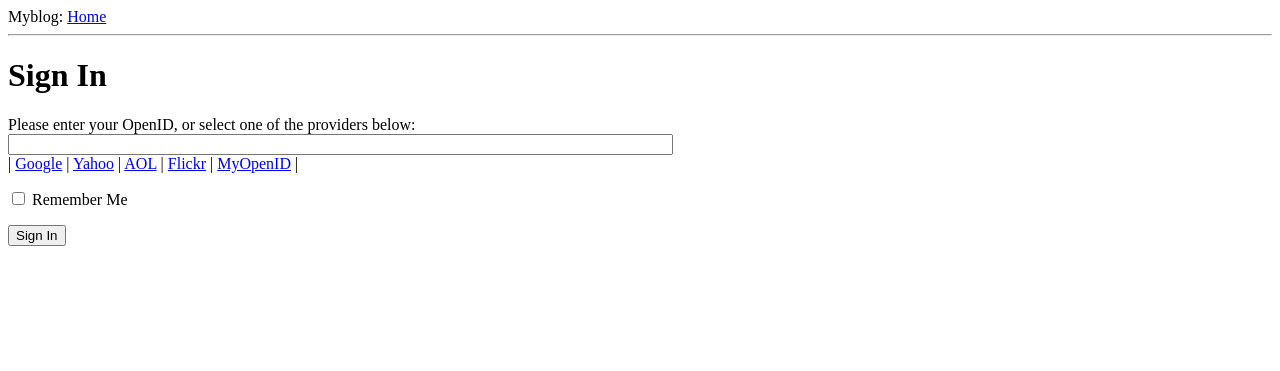
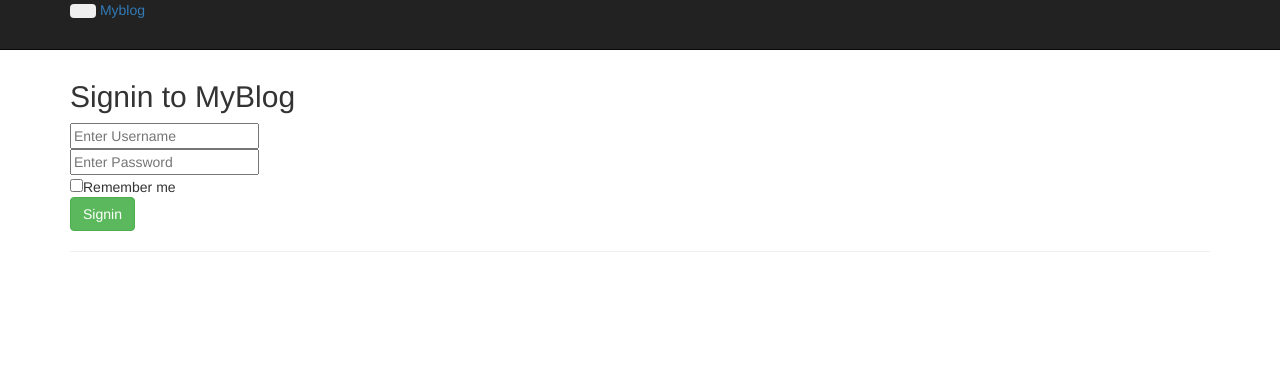
Before and after one commit to PielliaVasyl/myblog, a Flask app: page /login in a window 1280 px wide. Shown: the top 371 px of the page. Run offline with Flask 2, Linux system fonts and the light colour scheme; some libraries are stand-ins or nearby versions.

Commit message:
Register and login (Flask-login) added

```diff
--- a/app/templates/base.html
+++ b/app/templates/base.html
@@ -1,24 +1,59 @@
-<!DOCTYPE html>
-<html>
-<head lang="en">
-    {% if title %}
-    <title>{{ title }} - myblog</title>
-    {% else %}
-    <title>Welcome to myblog</title>
+<!doctype html>
+<title>MyBlog</title>
+<meta name="viewport" content="initial-scale=1.0, user-scalable=no">
+<meta charset="utf-8">
+<style>
+body {
+	padding-top: 60px;
+	padding-bottom: 100px;
+}
+</style>
+<link href="/static/css/bootstrap.css" rel="stylesheet">
+<link href="/static/css/bootstrap-responsive.css" rel="stylesheet">
+<script src="/static/js/jquery.js"></script>
+<script src="/static/js/bootstrap.js"></script>
+
+<div class="navbar navbar-inverse navbar-fixed-top">
+		<div class="navbar-inner">
+			<div class="container">
+				<button type="button" class="btn btn-navbar" data-toggle="collapse"
+					data-target=".nav-collapse">
+					<span class="icon-bar"></span> <span class="icon-bar"></span> <span
+						class="icon-bar"></span>
+				</button>
+				<a class="brand" href="/">Myblog</a>
+				<div class="nav-collapse collapse">
+            <ul class="nav">
+                <li class="active"><a href="/">Home</a></li>
+                {% if g.user.is_authenticated()%}
+                    <li><a href="/index">Homek</a></li>
+                    <li><a href="{{ url_for('logout') }}">Logout</a></li>
                 {% endif %}
-</head>
-<body>
-    <div>Myblog: <a href="/index">Home</a></div>
-    <hr>
+                {% if not g.user.is_authenticated()%}
+                    <li><a href="{{ url_for('login') }}">Login</a></li>
+                    <li><a href="{{ url_for('register') }}">Register</a></li>
+                {% endif %}
+            </ul>
+</div>
+				<!--/.nav-collapse -->
+			</div>
+		</div>
+</div>
+
+<div id="main" class="container">
 	{% with messages = get_flashed_messages() %}
 	{% if messages %}
-        <ul>
+	  <div class="alert">
+		    <ul class="flashes">
 		    {% for message in messages %}
-            <li>{{ message }} </li>
+		      <li>{{ message }}</li>
 		    {% endfor %}
 		    </ul>
+		</div>
 	{% endif %}
 	{% endwith %}
+
 	{% block content %}{% endblock %}
-</body>
-</html>
+	<hr>
+
+</div>
--- a/app/templates/index.html
+++ b/app/templates/index.html
@@ -10,9 +10,9 @@
   <body>
     {% extends "base.html" %}
     {% block content %}
-    <h1>Hi, {{ user.nickname }}!</h1>
+    <h1>Hi, {{ user.username }}!</h1>
     {% for post in posts %}
-    <div><p>{{ post.author.nickname }} says: <b>{{ post.body }}</b></p></div>
+    <div><p>{{ post.author.username }} says: <b>{{ post.body }}</b></p></div>
     {% endfor %}
     {% endblock %}
   </body>
--- a/app/templates/login.html
+++ b/app/templates/login.html
@@ -9,36 +9,34 @@
 {% extends "base.html" %}
 
 {% block content %}
-<script type="text/javascript">
-function set_openid(openid, pr)
-{
-    u = openid.search('<username>')
-    if (u != -1) {
-        // openid requires username
-        user = prompt('Enter your ' + pr + ' username:')
-        openid = openid.substr(0, u) + user
-    }
-    form = document.forms['login'];
-    form.elements['openid'].value = openid
-}
+    <form action="" method=post class="form-horizontal">
+    <h2>Signin to MyBlog </h2>
+    <div class="control-group">
+        <div class="controls">
+          <input type="text" id="username" name="username" class="input-xlarge"
+            placeholder="Enter Username" required>
+        </div>
+    </div>
 
-</script>
-<h1>Sign In</h1>
-<form action="" method="post" name="login">
-    {{form.hidden_tag()}}
-    <p>
-        Please enter your OpenID, or select one of the providers below:<br>
-        {{form.openid(size=80)}}
-        {% for error in form.errors.openid %}
-        <span style="color: red;">[{{error}}]</span>
-        {% endfor %}<br>
-        |{% for pr in providers %}
-        <a href="javascript:set_openid('{{pr.url}}', '{{pr.name}}');">{{pr.name}}</a> |
-        {% endfor %}
-    </p>
-    <p>{{form.remember_me}} Remember Me</p>
-    <p><input type="submit" value="Sign In"></p>
-</form>
+    <div class="control-group">
+        <div class="controls">
+          <input type="password" id="password" name="password" class="input-xlarge"
+            placeholder="Enter Password" required>
+        </div>
+    </div>
+
+	<div class="control-group">
+        <div class="controls">
+          <input type="checkbox" id="remember_me" name="remember_me">Remember me
+        </div>
+    </div>
+
+    <div class="control-group">
+        <div class="controls">
+          <button type="submit" class="btn btn-success">Signin</button>
+        </div>
+    </div>
+  </form>
 {% endblock %}
 </body>
 </html>
--- a/app/views.py
+++ b/app/views.py
@@ -1,37 +1,117 @@
 __author__ = 'Piellia Vasyl'
 
-from flask import render_template, flash, redirect
-from app import app
+from flask.ext.login import login_user, logout_user, current_user, login_required
+from flask import render_template, flash, redirect, session, url_for, request, g
+from app import app, db, lm
 from .forms import LoginForm
+from models import User, ROLE_USER, ROLE_ADMIN
 
 
-@app.route('/login', methods = ['GET', 'POST'])
+#@app.route('/login', methods = ['GET', 'POST'])
+#@oid.loginhandler
+#def login():
+#  if g.user is not None and g.user.is_authenticated():
+#      return redirect(url_for('index'))
+#  form = LoginForm()
+#  if form.validate_on_submit():
+#      session['remember_me'] = form.remember_me.data
+#      return oid.try_login(form.openid.data, ask_for = ['nickname', 'email'])
+#  return render_template('login.html',
+#      title = 'Sign In',
+#      form = form,
+#      providers = app.config['OPENID_PROVIDERS'])
+
+#@oid.after_login
+#def after_login(resp):
+#    if resp.email is None or resp.email == "":
+#        flash('Invalid login. Please try again.')
+#        return redirect(url_for('login'))
+#    user = User.query.filter_by(email = resp.email).first()
+#    if user is None:
+#        nickname = resp.nickname
+#        if nickname is None or nickname == "":
+#            nickname = resp.email.split('@')[0]
+#        user = User(nickname = nickname, email = resp.email, role = ROLE_USER)
+#        db.session.add(user)
+#        db.session.commit()
+#    remember_me = False
+#    if 'remember_me' in session:
+#        remember_me = session['remember_me']
+#        session.pop('remember_me', None)
+#    login_user(user, remember = remember_me)
+#    return redirect(request.args.get('next') or url_for('index'))
+
+
+
+@app.route('/register', methods=['GET', 'POST'])
+def register():
+    if request.method == 'GET':
+        return render_template('register.html')
+    user = User(request.form['username'], request.form['password'], request.form['email'])
+    if user.username in db.session.query(User.username).all():
+        flash('This user name already exists.')
+        return redirect(url_for('register'))
+    if user.email in db.session.query(User.email).all():
+        flash('This email already exists.')
+        return redirect(url_for('register'))
+    db.session.add(user)
+    db.session.commit()
+    flash('User successfully registered')
+    return redirect(url_for('login'))
+
+
+@app.route('/login', methods=['GET', 'POST'])
 def login():
-    form = LoginForm()
-    if form.validate_on_submit():
-        flash('Login requested for OpenID="' + form.openid.data + '", remember_me=' + str(form.remember_me.data))
-        return redirect('/index')
-    return render_template('login.html',
-        title = 'Sign In',
-        form = form,
-        providers = app.config['OPENID_PROVIDERS'])
+    if request.method == 'GET':
+        form = LoginForm()
+        return render_template('login.html', form=form)
+
+    username = request.form['username']
+    password = request.form['password']
+    remember_me = False
+    if 'remember_me' in request.form:
+        remember_me = True
+    registered_user = db.session.query(User).filter_by(username=username, password=password).first()
+    if registered_user is None:
+        flash('Username or Password is invalid', 'error')
+        return redirect(url_for('login'))
+    login_user(registered_user, remember=remember_me)
+    flash('Logged in successfully')
+    return redirect(request.args.get('next') or url_for('index'))
+
+
+@app.route('/logout')
+def logout():
+    logout_user()
+    flash("You have successfully logged out!")
+    return redirect(url_for('index'))
+
+
+@lm.user_loader
+def load_user(id):
+    return db.session.query(User).get(int(id))
+
+
+@app.before_request
+def before_request():
+    g.user = current_user
 
 
 @app.route('/')
 @app.route('/index')
 def index():
-    user = {'nickname': 'Miguel'}  # fake user
-    posts = [  # fake array of posts
+    user = g.user
+    posts = [
         {
-            'author': {'nickname': 'John'},
+            'author': { 'username': 'John' },
             'body': 'Beautiful day in Portland!'
         },
         {
-            'author': {'nickname': 'Susan'},
+            'author': { 'username': 'Susan' },
             'body': 'The Avengers movie was so cool!'
         }
     ]
-    return render_template("index.html",
+    return render_template('index.html',
                            title='Home',
                            user=user,
                            posts=posts)
```
Also changed, not shown: app/__init__.py (+8 -0 lines), app/models.py (+33 -4 lines), app/templates/register.html (added, +35 -0 lines). Lines whose indentation alone changed are shown as unchanged.
